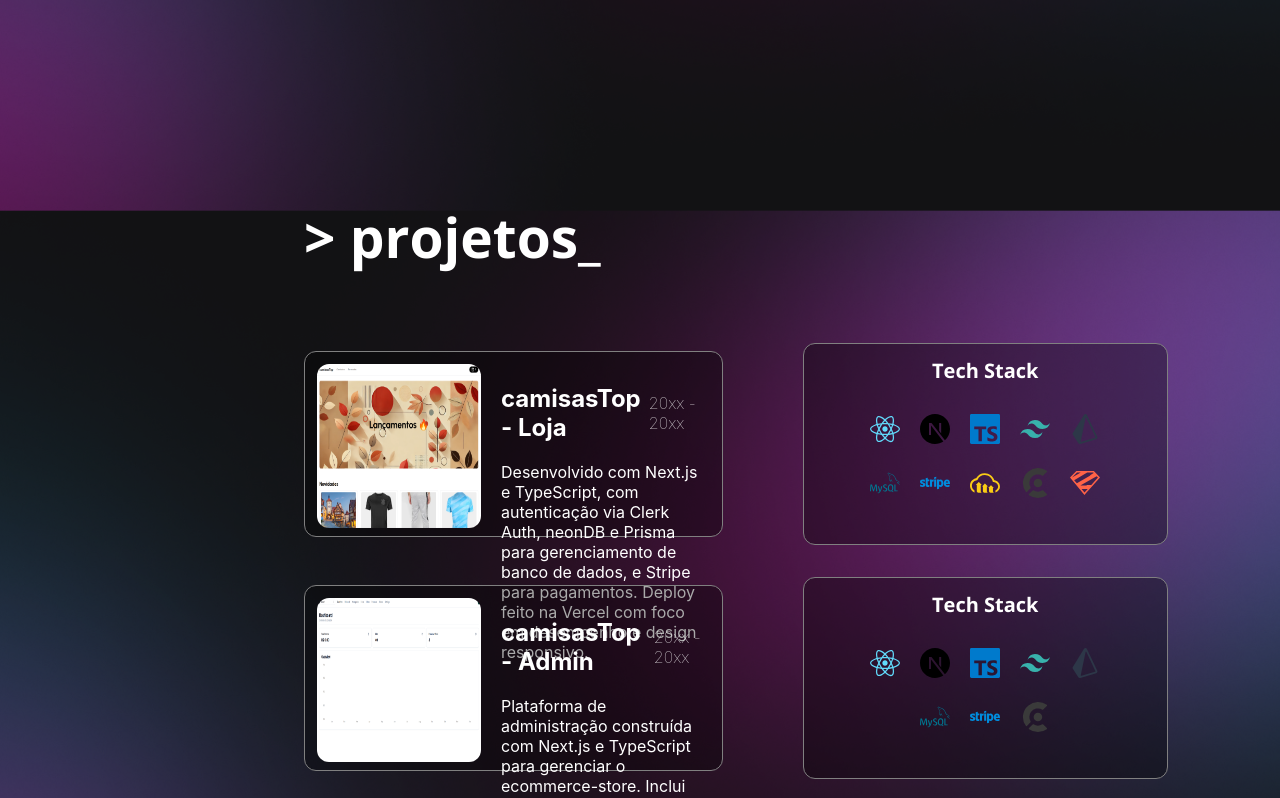
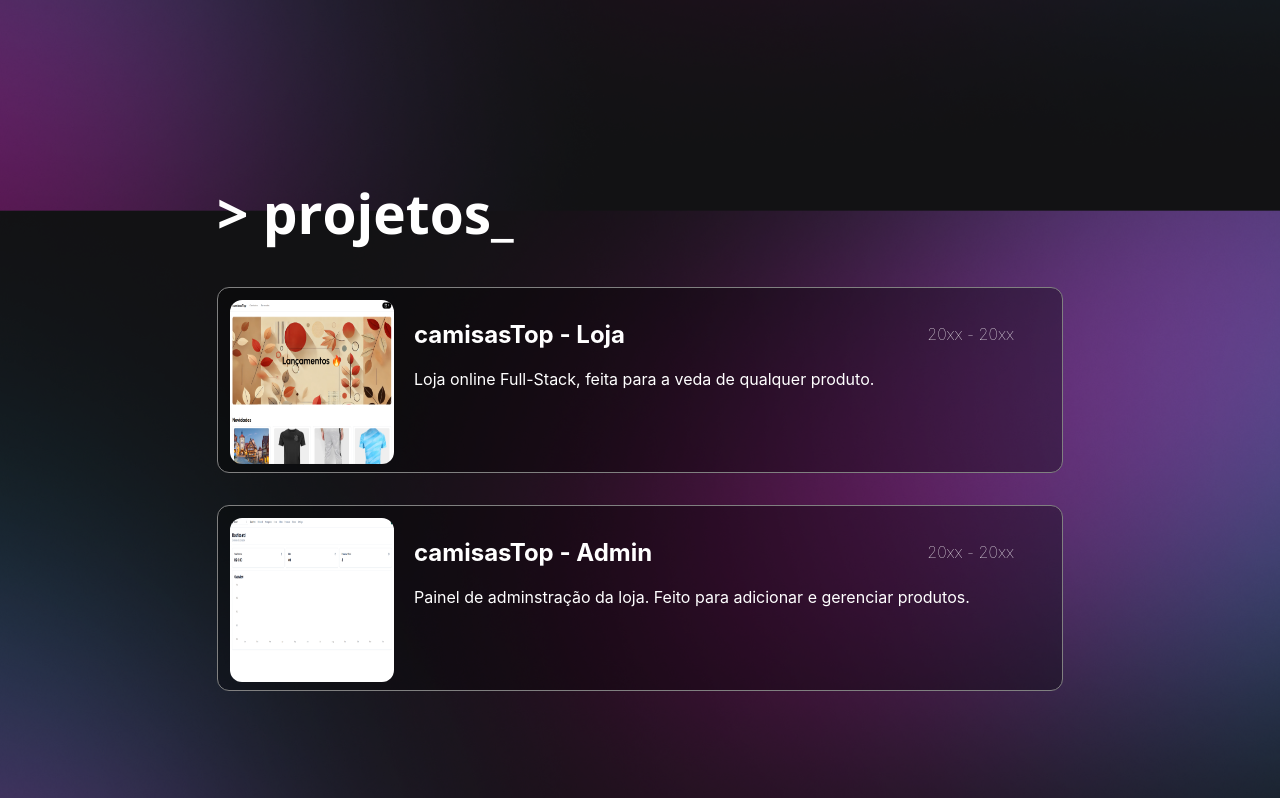
Before and after one commit to ardszsantos/portifolio, a React (Create React App) app: page / in a window 1280 px wide. Shown: the part 2520-3318 px from the top of the page. Built offline with nearby package versions, Linux system fonts and the light colour scheme.

Commit message:
refined the projects section, tried to improve overall responsiviness.

```diff
--- a/src/i18n.js
+++ b/src/i18n.js
@@ -41,9 +41,9 @@ const resources = {
       // Projects Section
       "projects_title": "> projects_",
       "project1_title": "camisasTop - Store",
-      "project1_description": "Developed with Next.js and TypeScript, featuring Clerk Auth for authentication, neonDB and Prisma for database management, and Stripe for payments. Deployed on Vercel with a focus on performance and responsive design.",
+      "project1_description": "Full-Stack E-Commerce Store, made to sell any product.",
       "project2_title": "camisasTop - Admin",
-      "project2_description": "Admin platform built with Next.js and TypeScript to manage the ecommerce-store. Includes Clerk Auth for access control, Prisma for database communication, and is deployed on Vercel.",
+      "project2_description": "E-Commerce Admin Dashboard. Made to add and manage products.",
     }
   },
   pt: {
@@ -84,9 +84,9 @@ const resources = {
       // Projetos
       "projects_title": "> projetos_",
       "project1_title": "camisasTop - Loja",
-      "project1_description": "Desenvolvido com Next.js e TypeScript, com autenticação via Clerk Auth, neonDB e Prisma para gerenciamento de banco de dados, e Stripe para pagamentos. Deploy feito na Vercel com foco em desempenho e design responsivo.",
+      "project1_description": "Loja online Full-Stack, feita para a veda de qualquer produto.",
       "project2_title": "camisasTop - Admin",
-      "project2_description": "Plataforma de administração construída com Next.js e TypeScript para gerenciar o ecommerce-store. Inclui Clerk Auth para controle de acesso, Prisma para comunicação com o banco de dados, e deploy feito na Vercel.",
+      "project2_description": "Painel de adminstração da loja. Feito para adicionar e gerenciar produtos.",
     }
   }
 };
--- a/src/pages/projects.js
+++ b/src/pages/projects.js
@@ -12,23 +12,25 @@ const ProjectsSection = (props) => {
 
   return (
     <div {...props} id='projects' className="projects-wrapper">
+        <div className='projects-sub-wrapper'>
         <h1 id='projetos'>{t('projects_title')}</h1>
-      <div className='project-group'>
+        <div class="projects-group">
+          <div class="projects-container">
             <ProjectCard
               imgUrl={camisasTop}
               title={t('project1_title')}
               description={t('project1_description')}
             />
-        <ProjectDescription
-          icons={techIcons1}
-          iconColors={iconColors1}
-        />
-      </div>
-      <div className='project-group'>
             <ProjectCard
               imgUrl={camisasTopA}
               title={t('project2_title')}
               description={t('project2_description')}
+            />
+          </div>
+          <div class="tech-stack-container">
+            <ProjectDescription
+              icons={techIcons1}
+              iconColors={iconColors1}
             />
             <ProjectDescription
               icons={techIcons2}
@@ -36,6 +38,8 @@ const ProjectsSection = (props) => {
             />
           </div>
         </div>
+      </div>
+    </div>
   );
 }
 
--- a/src/styles/projectCard.css
+++ b/src/styles/projectCard.css
@@ -1,6 +1,6 @@
 .projectCardContainer {
   background-color: rgba(0, 0, 0, 0.333);
-  width: 50%;
+  width: 820px;
   height: 10em;
   border-radius: 12px;
   padding: 12px 12px;
@@ -35,6 +35,7 @@
   display: flex;
   flex-direction: column;
   text-align: left;
+  width: 600px;
 }
 
 
@@ -42,6 +43,52 @@
   margin: 0;
 }
 
-.project-info {
 
+
+
+@media (max-width: 1200px) {
+  .projectCardContainer {
+    height: 7.5em;
+    width: 400px;
+  }
+
+  .projectCardContainer img {
+    width: 124px;
+    height: 124px;
+    border-radius: 12px;
+  }
+
+  .upper-card h2 {
+    font-size: 15px;
+  }
+  .upper-card p {
+    font-size: 10px;
+  }
+
+
+  .CardTextWrapper p {
+    font-size: 12px;
+  }
 }
+
+
+@media (max-width: 450px) {
+  .projectCardContainer {
+    height: 7.5em;
+    width: 240px
+  }
+
+  .upper-card h2 {
+    font-size: 10px;
+  }
+
+  .upper-card p {
+    display: none;
+  }
+
+  .projectCardContainer img {
+    width: 120px;
+    height: 120px;
+    border-radius: 12px;
+  }
+}
--- a/src/styles/projectDesc.css
+++ b/src/styles/projectDesc.css
@@ -5,7 +5,7 @@
   border: 1px solid gray;
   border-radius: 12px;
   width: 400px;
-  height: 200px;
+  height: 185px;
   align-items: center;
   transition: ease-in-out 0.30s;
 }
@@ -31,3 +31,10 @@
 .icon-block:hover {
   transform: scale(1.2);
 }
+
+
+@media (max-width: 1200px) {
+  .tech-container {
+    display: none;
+  }
+}
--- a/src/styles/projects.css
+++ b/src/styles/projects.css
@@ -1,13 +1,10 @@
 .projects-wrapper {
   margin-top: 10em;
-  padding: 64px 112px;
   display: flex;
-  flex-direction: column;
-  align-items: left;
+  align-items: center;
   gap: 2em;
+  justify-content: center;
   color: white;
-  margin-left: 12em;
-  justify-content: center;
 }
 
 
@@ -17,16 +14,41 @@
   text-align: left;
 }
 
-.project-group {
+.projects-group {
   display: flex;
+  gap: 4em;
   align-items: center;
-  justify-content: left;
-  gap: 5em;
+}
+
+.projects-container, .tech-stack-container {
+  display: flex;
+  flex-direction: column;
+  gap: 2em;
+}
+
+@media (max-width: 1280px) {
+  .projects-wrapper {
+    padding: 40px;
+  }
+
+  .tech-stack-container {
+    display: none;
+  }
+}
+
+@media (max-width: 800px) {
+  .projects-wrapper h1 {
+      font-size: 40px;
+      font-family: "Open Sans", sans-serif;
+      text-align: left;
+    }
+  .projects-wrapper {
+    margin-left: 0;
+    padding-left: 60px;
+  }
 }
 
 
-@media (max-width: 1000px) {
-  .projects-wrapper {
-    display: none;
-  }
+@media (max-width:  450px) {
+
 }
```
Lines whose indentation alone changed are shown as unchanged.
